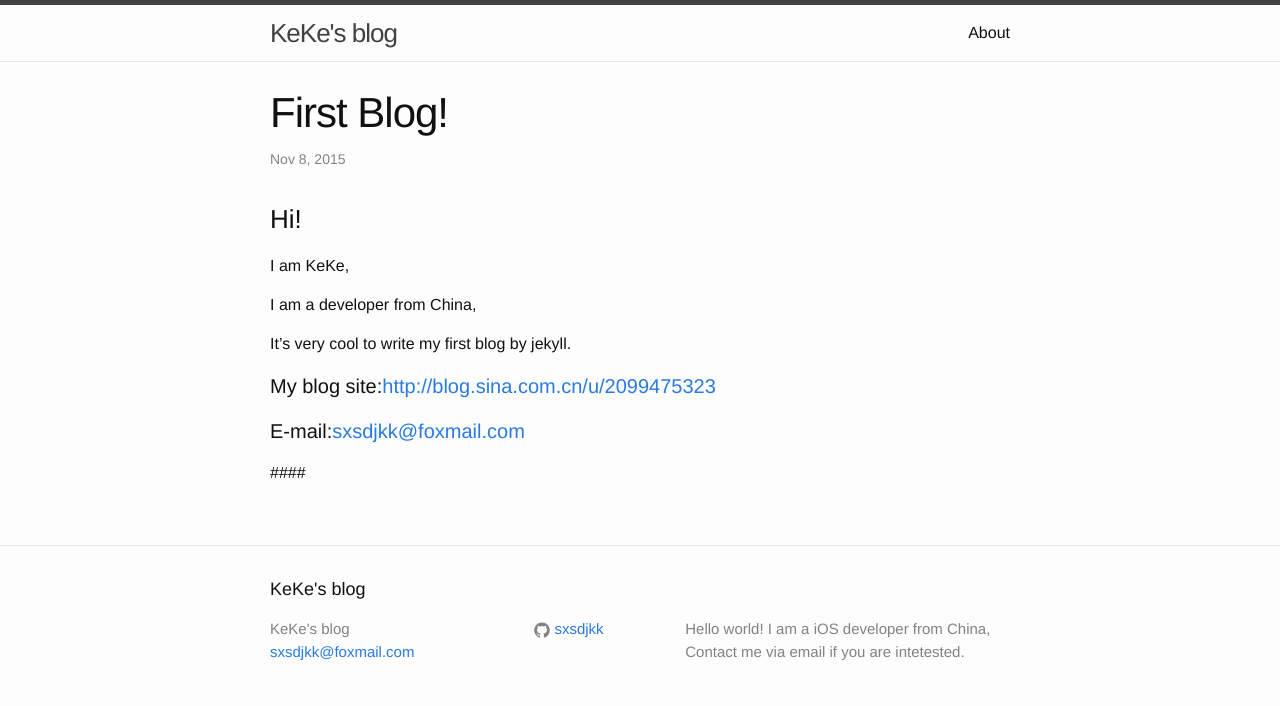
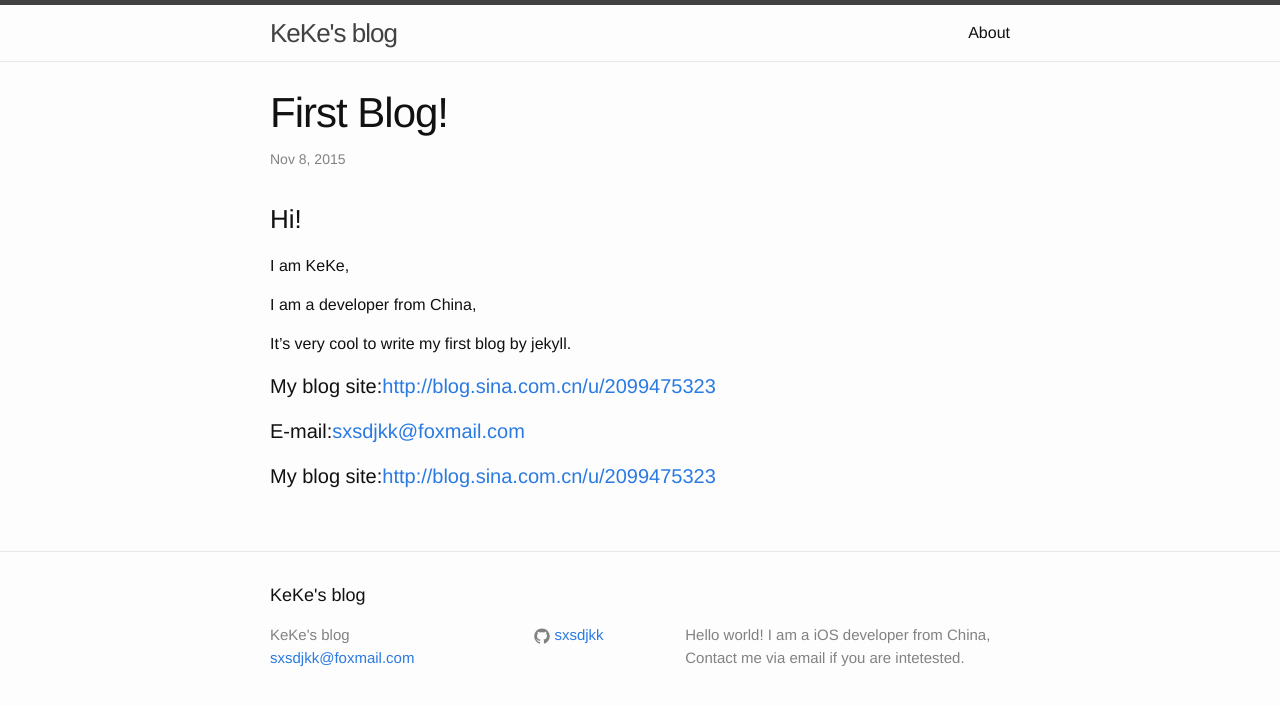
Before and after one commit to sxsdjkk/sxsdjkk.github.io, a Jekyll site: the page built from _posts/2015-11-09-first-blog.md, in a window 1280 px wide. Shown: the top 706 px of the page. Built offline with Jekyll 4.4.1, drawn with Linux system fonts in a browser that asks for light colours.

Commit message:
markdown

```diff
--- a/_posts/2015-11-09-first-blog.md
+++ b/_posts/2015-11-09-first-blog.md
@@ -15,8 +15,8 @@ It's very cool to write my first blog by jekyll.
 
 #### My blog site:[http://blog.sina.com.cn/u/2099475323]
 #### E-mail:[sxsdjkk@foxmail.com]
+#### My blog site:[http://blog.sina.com.cn/u/2099475323]
 
-####
 
 [http://blog.sina.com.cn/u/2099475323]: http://blog.sina.com.cn/u/2099475323
 [sxsdjkk@foxmail.com]:sxsdjkk@foxmail.com
```
